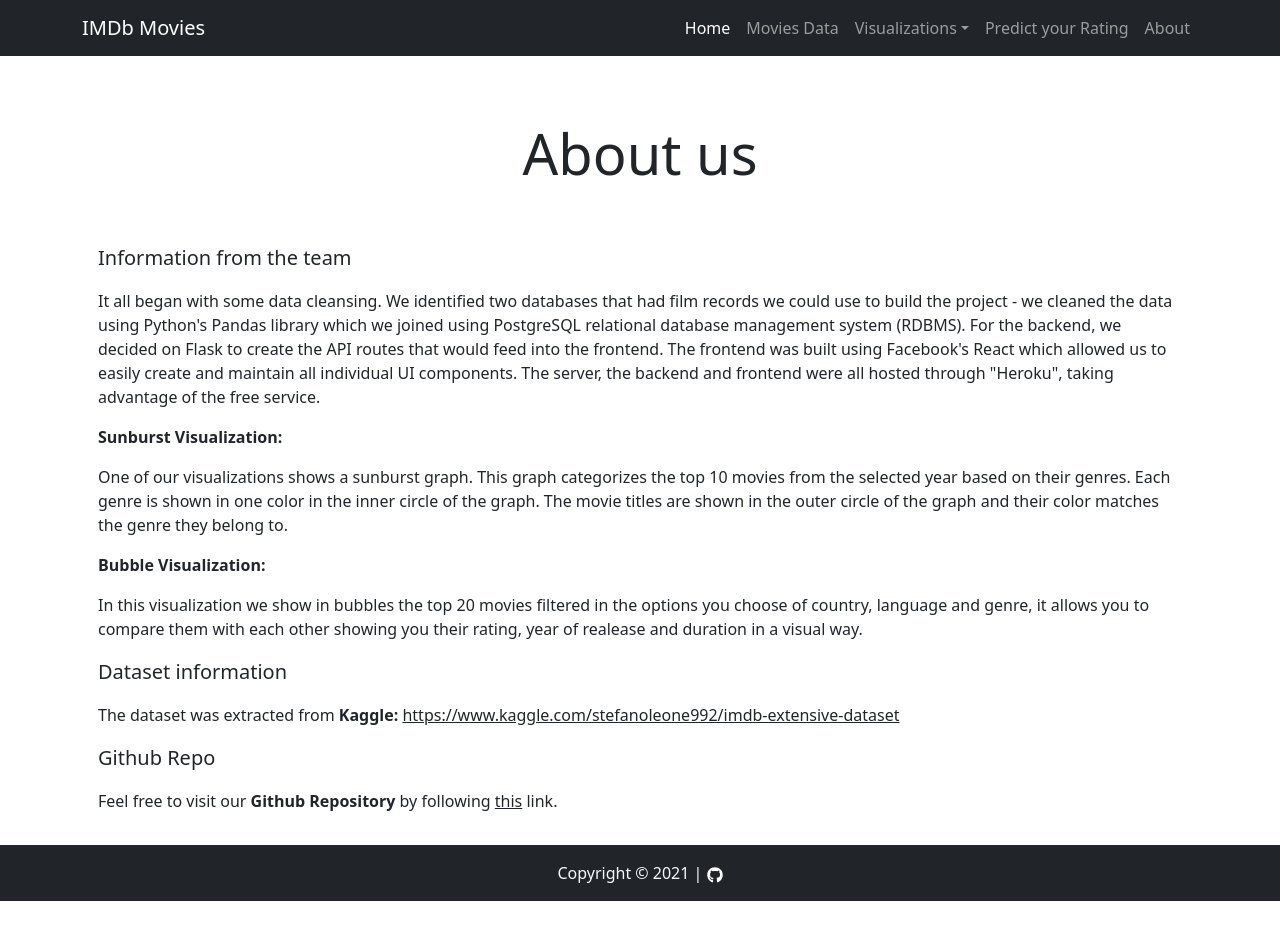
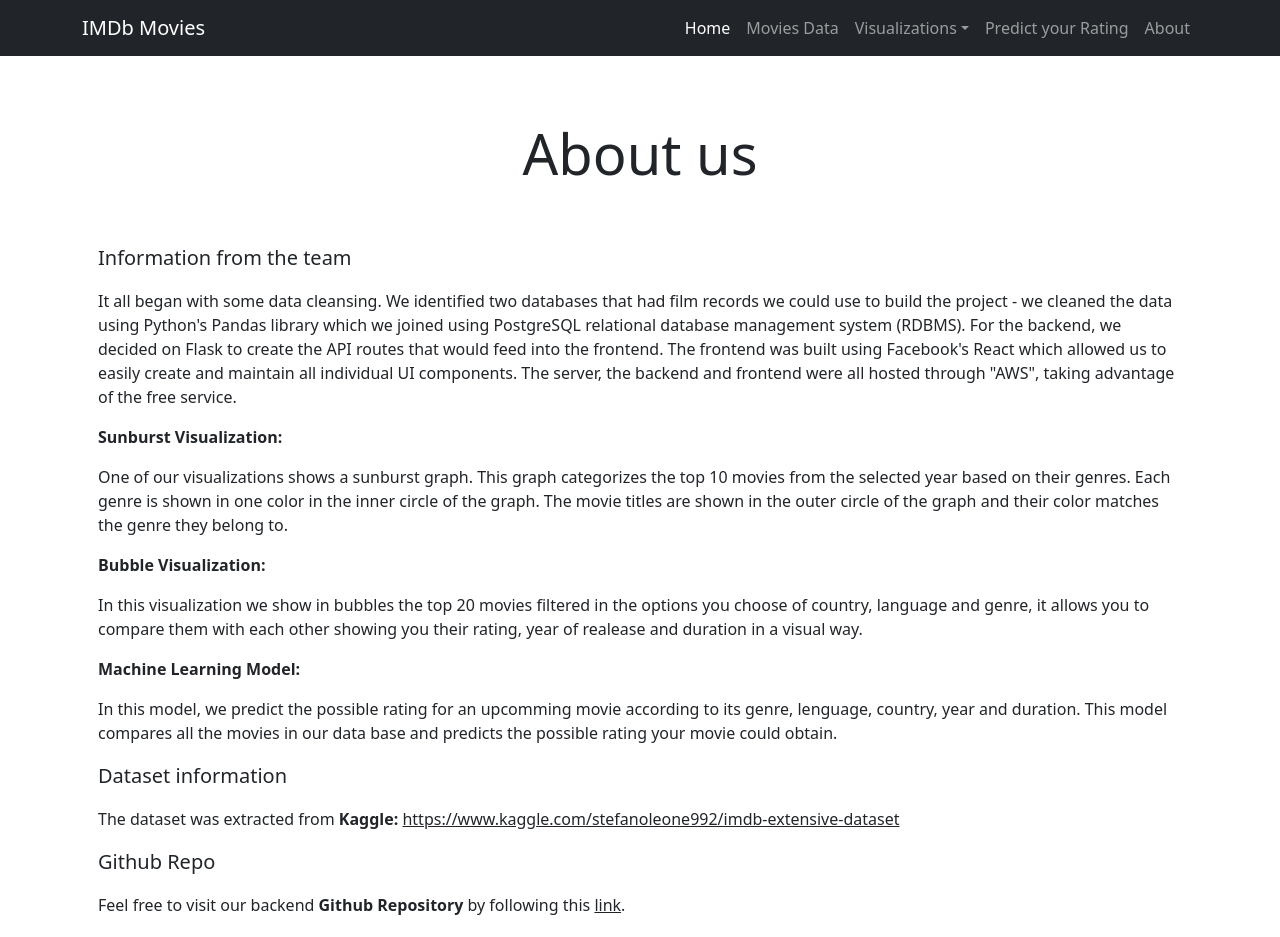
Before and after one commit to richardguarnieri/final_project_frontend, a React (Create React App) app: page /about in a window 1280 px wide. Shown: the top 937 px of the page. Before the commit the page ends 901 px from the top, so only its background shows below. Built offline with nearby package versions, Linux system fonts and the light colour scheme.

Commit message:
Adding text changes

```diff
--- a/src/components/About.js
+++ b/src/components/About.js
@@ -5,17 +5,20 @@
                 <div className='col'>
                     <h2 className="display-4 text-center p-5">About us</h2>
                     <p className="lead">Information from the team</p>
-                    <p>It all began with some data cleansing. We identified two databases that had film records we could use to build the project - we cleaned the data using Python's Pandas library which we joined using PostgreSQL relational database management system (RDBMS). For the backend, we decided on Flask to create the API routes that would feed into the frontend. The frontend was built using Facebook's React which allowed us to easily create and maintain all individual UI components. The server, the backend and frontend were all hosted through "Heroku", taking advantage of the free service.</p>
+                    <p>It all began with some data cleansing. We identified two databases that had film records we could use to build the project - we cleaned the data using Python's Pandas library which we joined using PostgreSQL relational database management system (RDBMS). For the backend, we decided on Flask to create the API routes that would feed into the frontend. The frontend was built using Facebook's React which allowed us to easily create and maintain all individual UI components. The server, the backend and frontend were all hosted through "AWS", taking advantage of the free service.</p>
 
 
 <p className='fw-bold'>Sunburst Visualization:</p>
 <p>One of our visualizations shows a sunburst graph. This graph categorizes the top 10 movies from the selected year based on their genres. Each genre is shown in one color in the inner circle of the graph. The movie titles are shown in the outer circle of the graph and their color matches the genre they belong to.</p>
 <p className='fw-bold'>Bubble Visualization:</p>
 <p>In this visualization we show in bubbles the top 20 movies filtered in the options you choose of country, language and genre, it allows you to compare them with each other showing you their rating, year of realease and duration in a visual way.</p>
+<p className='fw-bold'>Machine Learning Model:</p>
+<p>In this model, we predict the possible rating for an upcomming movie according to its genre, lenguage, country, year and duration. This model compares all the movies in our data base and predicts the possible rating your movie could obtain.</p>
                     <p className="lead">Dataset information</p>
                     <p>The dataset was extracted from <b>Kaggle:</b> <a href="https://www.kaggle.com/stefanoleone992/imdb-extensive-dataset" target='_blank' className="link-dark">https://www.kaggle.com/stefanoleone992/imdb-extensive-dataset</a></p>
                     <p className="lead">Github Repo</p>
-                    <p>Feel free to visit our <b>Github Repository</b> by following <a href="https://github.com/richardguarnieri/project_2" target='_blank' className="link-dark">this</a> link.</p>
+                    <p>Feel free to visit our backend <b>Github Repository</b> by following this <a href="https://github.com/richardguarnieri/final_project_backend.git" target='_blank' className="link-dark"> link</a>.</p>
+                    <p>Feel free to visit our frontend <b>Github Repository</b> by following this <a href="https://github.com/richardguarnieri/final_project_frontend.git" target='_blank' className="link-dark">link</a>.</p>
                 </div>
             </div>
         </div>
--- a/src/components/NW.js
+++ b/src/components/NW.js
@@ -716,7 +716,7 @@
                       <h2 className="display-6 pt-3 pb-3">Regressional neural network</h2>
                       <p className="lead">Description</p>
                       <p>Select up to three genres, and 5 countries and languages for a movie, with a possible year of realease and duration, get a rating prediction!
-                        (Mean absolute error: 0.70 trained with over 74 thousand movies and tested on over 6 thousand)
+                        (Mean absolute error: 0.70 trained with over 74 thousand movies and tested on over 6 thousand) The R-squared of our model is 0.92!
                       </p>
                   </div>
                   <hr className='mt-4 mb-4'/>
@@ -759,9 +759,9 @@
 
                 </div>
                 <div className="col text-center">
-                  <button onClick={() => predictions()} className="dropbtn">Predict</button>
                   <h1 id='pt'>The predicted rating for this movie is:</h1>
                   <h2 id ="prediction">10</h2>
+                  <button onClick={() => predictions()} className="dropbtn">Predict</button>
                 </div>
 
               </div>
--- a/src/components/Welcome.js
+++ b/src/components/Welcome.js
@@ -7,14 +7,15 @@
         <div className="container">
             <div className="row p-3">
                 <div className='col'>
-                    <h2 className="display-6 pt-4 pb-3">Welcome - IMDb Movies on React and D3</h2>
+                    <h2 className="display-6 pt-4 pb-3">Welcome - IMDb Movies on React, D3 and Machine Learning</h2>
                     <p className="lead">Movies Dataset</p>
-                    <p>Through this app you will be able to search and know more about the most rated movies that were filmed through 1894 - 1983. This app is powered by an IMDb Dataset.
+                    <p>Through this app you will be able to search and know more about the most rated movies that were filmed through 1894 to 2020. This app is powered by an IMDb Dataset.
 IMDb is the most popular movie website and it combines movie plot description, Metastore ratings, critic and user ratings and reviews, release dates, and many more aspects.
 IMDb stores information related to more than 6 million titles (of which almost 500,000 are featured films) and it is owned by Amazon since 1998.
 Navigate in the seas of the old movies!</p>
                     <p>The dataset was extracted from <b>Kaggle:</b> <a href="https://www.kaggle.com/stefanoleone992/imdb-extensive-dataset" target='_blank' className="link-dark">https://www.kaggle.com/stefanoleone992/imdb-extensive-dataset</a></p>
-                    <p>Feel free to visit our <b>Github Repository</b> by following <a href="https://github.com/richardguarnieri/final_project.git" target='_blank' className="link-dark">this</a> link.</p>
+                    <p>Feel free to visit our backend <b>Github Repository</b> by following this <a href="https://github.com/richardguarnieri/final_project_backend.git" target='_blank' className="link-dark"> link</a>.</p>
+                    <p>Feel free to visit our frontend <b>Github Repository</b> by following this <a href="https://github.com/richardguarnieri/final_project_frontend.git" target='_blank' className="link-dark">link</a>.</p>
                     <div className="d-flex justify-content-center pt-4">
                         <Link to="/data" className="btn btn-dark btn-lg m-2">Movies Data</Link>
                         <Link to="/visualizations" className="btn btn-dark btn-lg m-2">Visualizations</Link>
```
Also changed, not shown: 1 other file (tests, documents, lock files or other folders).
